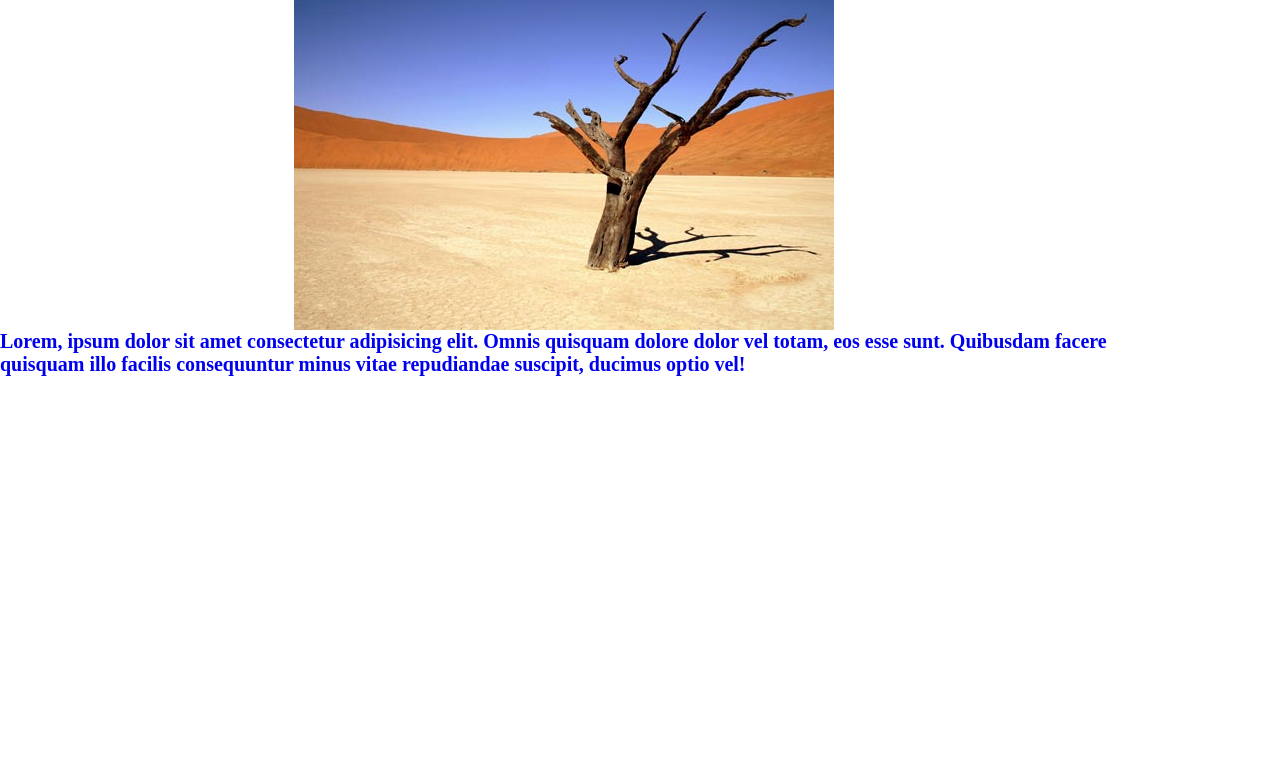
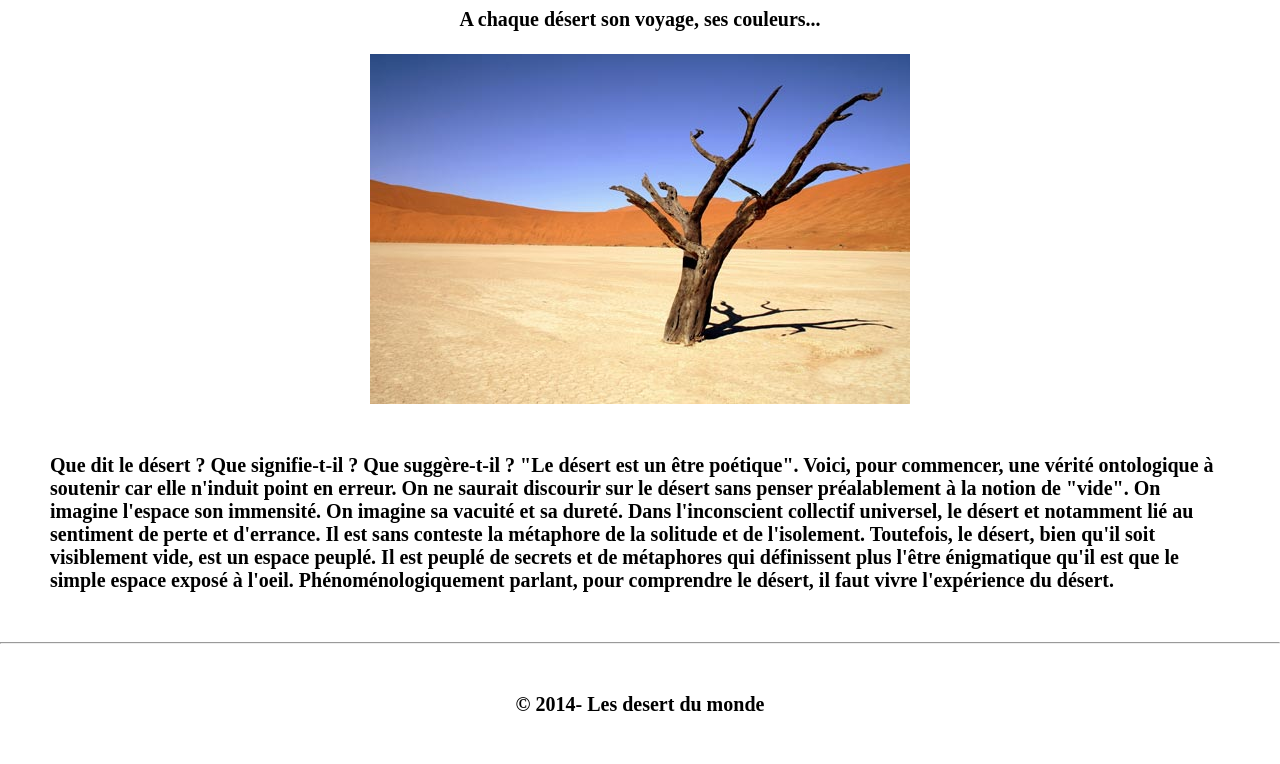
Before and after one commit to MSI-DEV/projet-site-desert-du-monde, a plain HTML site: page index.html in a window 1280 px wide. Shown: the part 323-1087 px from the top of the page. Before the commit the page ends 800 px from the top, so only its background shows below. Drawn offline with Linux system fonts and the light colour scheme.

Commit message:
first commit

```diff
--- a/assets/style.css
+++ b/assets/style.css
@@ -9,7 +9,7 @@
 .container{
     display: flex;
     margin: auto;
-    border: 1px solid red;
+    /* border: 1px solid red; */
     flex-direction: column;
     text-align: center;
 }
@@ -39,11 +39,12 @@ ul li{
 }
 a{
     width: 100%;
-    display: flex;
+    display: block;
     justify-content: center;
     list-style-type: none;
     text-decoration: none;
     font-size: 25px;
+    color: black;
 }
 /* main */
 main{
@@ -51,3 +52,36 @@ main{
     flex-direction: column;
     align-items: center;
 }
+h1{
+    display: block;
+    margin-bottom: 30px;
+    font-family: font-family: 'Lora', serif;
+}
+.img-desert{
+    display: block;
+    width: 80%;
+    max-width: 540px;
+    margin-left: auto;
+    margin-right: auto;
+}
+h2{
+    display: block;
+    margin: 23px;
+    width: 80%;
+    text-align: center;
+}
+p{
+    padding-top: 10px;
+    padding-bottom: 10px;
+    margin: 2rem 50px;
+}
+footer{
+    margin-top: 10px;
+    margin-bottom: 10px;
+    align-items: center;
+    height: 100px;
+    display: flex;
+    flex-direction: column;
+    justify-content: center;
+
+}
--- a/index.html
+++ b/index.html
@@ -26,11 +26,30 @@
             <h2>A chaque désert son voyage, ses couleurs...</h2>
             <img class="img-desert"src="./assets/ressources-image_icones/desert.jpg" alt="">
             <p>
-                Lorem, ipsum dolor sit amet consectetur adipisicing elit. Omnis quisquam dolore dolor vel totam, eos esse sunt. Quibusdam facere quisquam illo facilis consequuntur minus vitae repudiandae suscipit, ducimus optio vel!
+                Que dit le désert ? Que signifie-t-il ? Que suggère-t-il ?
+                "Le désert est un être poétique". Voici, pour
+                commencer, une vérité ontologique à soutenir car elle
+                n'induit point en erreur. On ne saurait discourir sur le
+                désert sans penser préalablement à la notion de
+                "vide".
+
+                On imagine l'espace son immensité. On
+                imagine sa vacuité et sa dureté. Dans l'inconscient
+                collectif universel, le désert et notamment lié au
+                sentiment de perte et d'errance. Il est sans conteste
+                la métaphore de la solitude et de l'isolement.
+                Toutefois, le désert, bien qu'il soit visiblement vide,
+                est un espace peuplé. Il est peuplé de secrets et de
+                métaphores qui définissent plus l'être énigmatique
+                qu'il est que le simple espace exposé à l'oeil.
+                Phénoménologiquement parlant, pour comprendre le
+                désert, il faut vivre l'expérience du désert.
+
+
             </p>
         </main>
         <div>
-
+<hr>
         </div>
         <footer>
            <h3> © 2014- Les desert du monde</h3>
```
